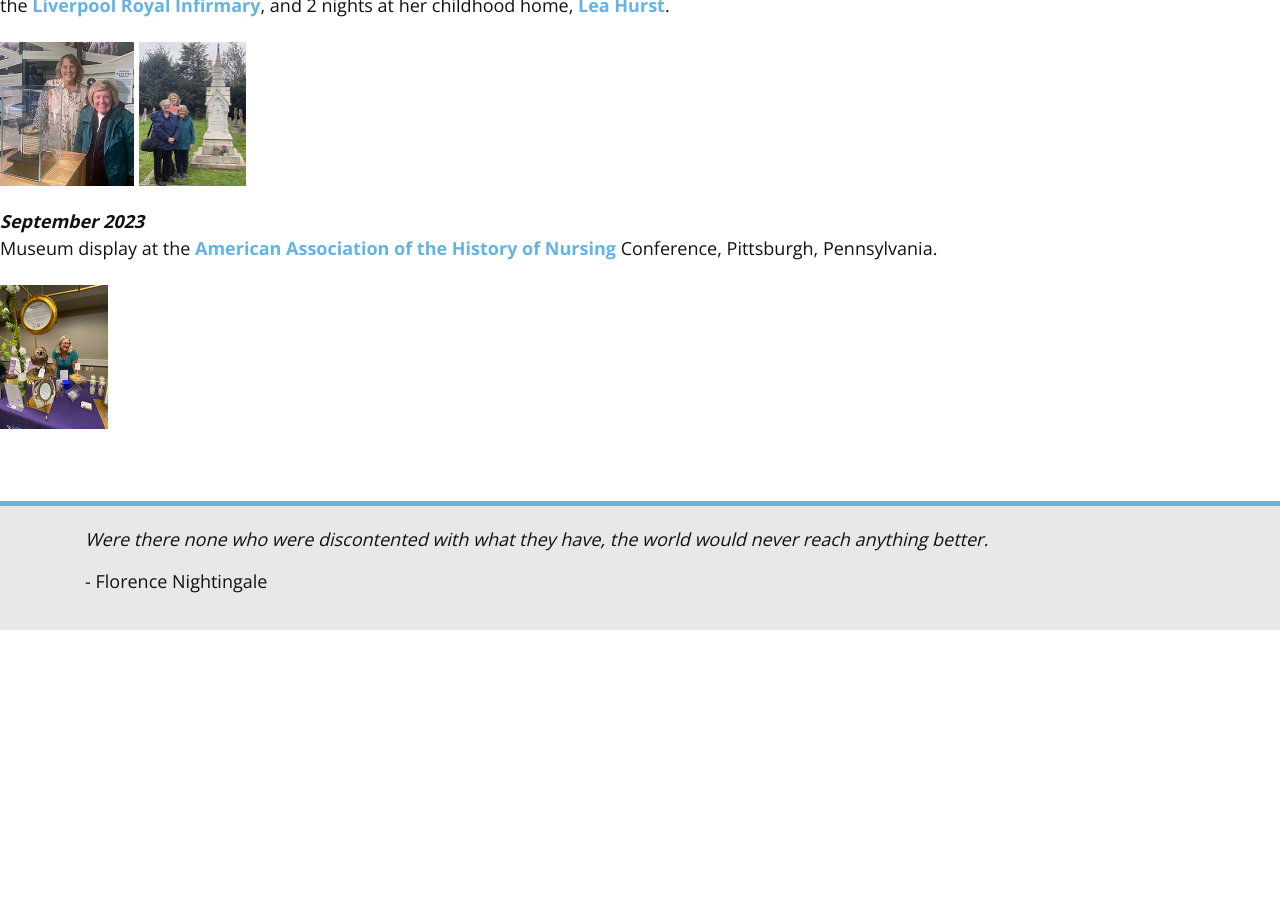
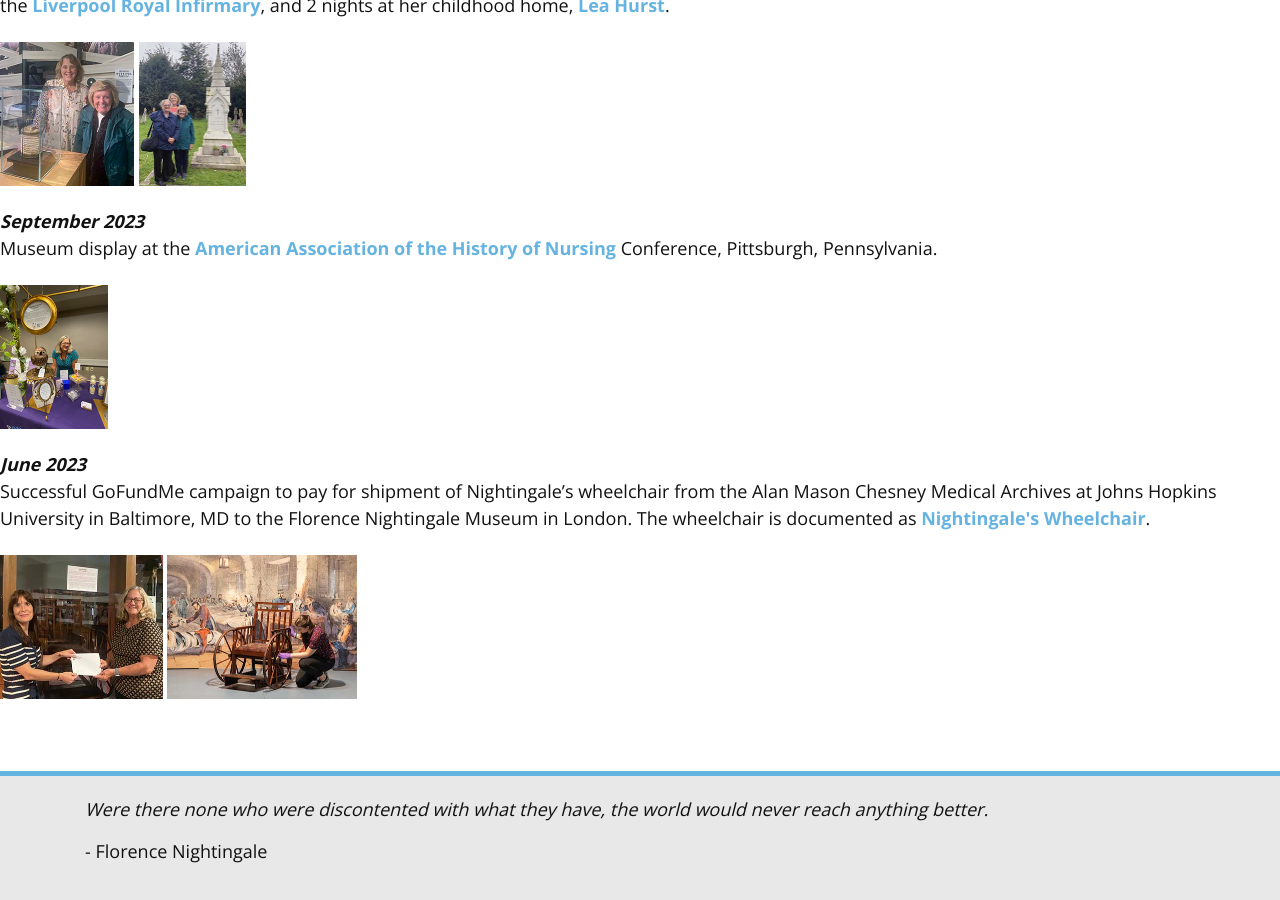
Before and after one commit to codefordayton/friendsoffnm.org, a Jekyll site: the page built from index.html, in a window 1280 px wide and 900 px high, scrolled down 2301 px. Built offline with Jekyll 4.4.1, drawn with Linux system fonts in a browser that asks for light colours; nearby versions of some CDN libraries; before the commit the page ends 2931 px from its top, so only the background shows below that.

Commit message:
Add friends update section for June 2023
Added a section detailing the successful GoFundMe campaign for Nightingale's wheelchair, including images and a link to the related article.

```diff
--- a/index.html
+++ b/index.html
@@ -177,6 +177,27 @@ The <a href="https://www.florence-nightingale.co.uk/">Florence Nightingale Museu
   </div>
 </section>
 
+<section id="friends-update-jun2023">
+  <p>
+    <strong><em><time datetime="2023-06">June 2023</time></em></strong><br />
+    Successful GoFundMe campaign to pay for shipment of Nightingale’s wheelchair from the Alan Mason Chesney Medical Archives at Johns Hopkins University in Baltimore, MD to the Florence Nightingale Museum in London.
+    The wheelchair is documented as <a href="https://bbc.com/news/articles/c90wy35z9jjo" target="_blank" rel="noopener noreferrer">Nightingale's Wheelchair</a>.
+  </p>
+
+  <div class="friends-gallery">
+    <figure class="friends-figure">
+      <img src="img/fnm-wheelchair-donation.jpg"
+           alt="Wheelchair being prepared for donation at the archive"
+           class="friends-photo" />
+    </figure>
+
+    <figure class="friends-figure">
+      <img src="img/fnm-wheelchair-inmuseum.jpg"
+           alt="Nightingale's wheelchair on display at the Florence Nightingale Museum"
+           class="friends-photo" />
+    </figure>
+  </div>
+</section>
 <script> // A small script to toggle captions on click and handle keyboard activation.
 //
 // Add this file at assets/js/friends-captions.js and include it in the layout
```
